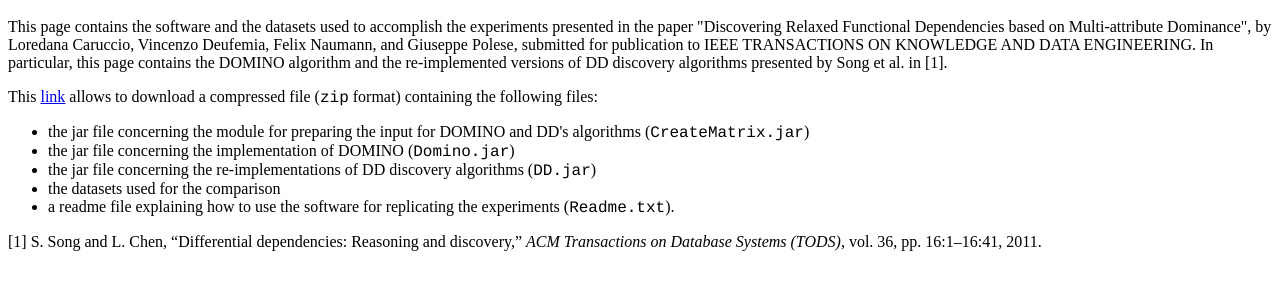
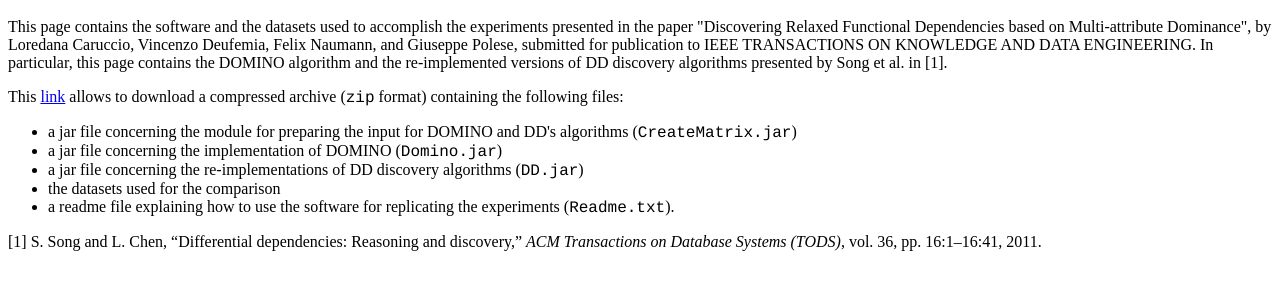
Before and after one commit to dast-unisa/Domino-SW, a plain HTML site: page index.html in a window 1280 px wide. Shown: the part 48-338 px from the top of the page. Drawn offline with Linux system fonts and the light colour scheme.

Commit message:
final version

```diff
--- a/index.html
+++ b/index.html
@@ -5,12 +5,12 @@
   by Loredana Caruccio, Vincenzo Deufemia, Felix Naumann, and Giuseppe Polese,
   submitted for publication to IEEE TRANSACTIONS ON KNOWLEDGE AND DATA ENGINEERING.
   In particular, this page contains the DOMINO algorithm and the re-implemented versions of DD discovery algorithms presented by Song et al. in [1]. </p>
-<p> This <a href="TKDE-software.zip">link</a> allows to download a compressed file (<span style="font-family:courier;">zip</span> format) containing the following files:
+<p> This <a href="TKDE-DOMINO-SW.zip">link</a> allows to download a compressed archive (<span style="font-family:courier;">zip</span> format) containing the following files:
   <ul>
-    <li>the jar file concerning the module for preparing the input for DOMINO
+    <li>a jar file concerning the module for preparing the input for DOMINO
       and DD's algorithms (<span style="font-family:courier;">CreateMatrix.jar</span>)</li>
-    <li>the jar file concerning the implementation of DOMINO (<span style="font-family:courier;">Domino.jar</span>) </li>
-    <li>the jar file concerning the re-implementations of DD discovery algorithms (<span style="font-family:courier;">DD.jar</span>) </li>
+    <li>a jar file concerning the implementation of DOMINO (<span style="font-family:courier;">Domino.jar</span>) </li>
+    <li>a jar file concerning the re-implementations of DD discovery algorithms (<span style="font-family:courier;">DD.jar</span>) </li>
     <li>the datasets used for the comparison</li>
     <li>a readme file explaining how to use the software for replicating the experiments (<span style="font-family:courier;">Readme.txt</span>).</li>
 </ul>
```
